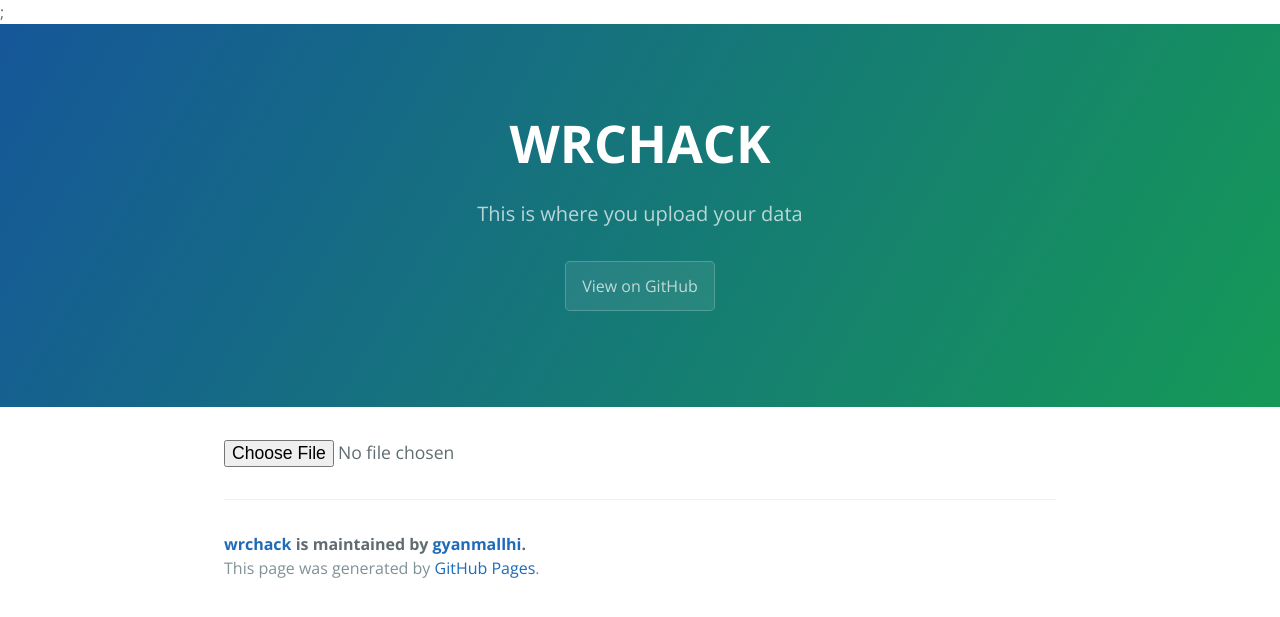
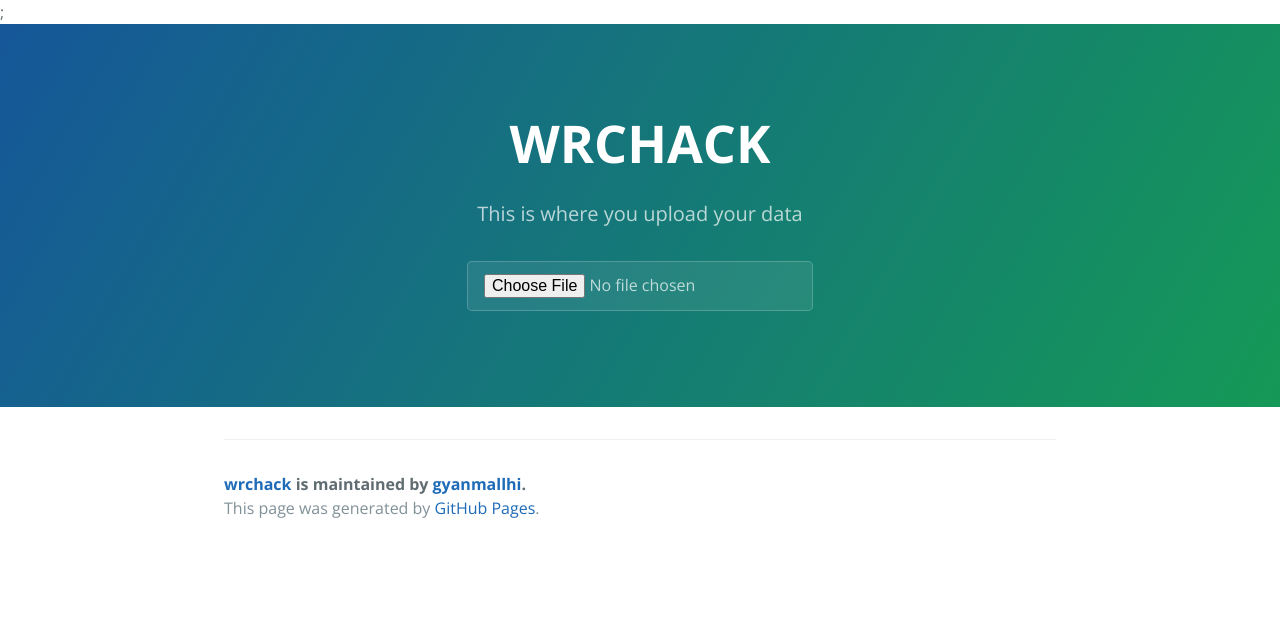
Before and after one commit to gyanmallhi/wrchack, a Jekyll site: the page built from index.md, in a window 1280 px wide. Shown: the top 617 px of the page. Built offline with Jekyll 4.4.1, drawn with Linux system fonts in a browser that asks for light colours.

Commit message:
Update default.html

```diff
--- a/_layouts/default.html
+++ b/_layouts/default.html
@@ -26,9 +26,7 @@
     <header class="page-header" role="banner">
       <h1 class="project-name">{{ page.title | default: site.title | default: site.github.repository_name }}</h1>
       <h2 class="project-tagline">{{ page.description | default: site.description | default: site.github.project_tagline }}</h2>
-      {% if site.github.is_project_page %}
-        <a href="{{ site.github.repository_url }}" class="btn">View on GitHub</a>
-      {% endif %}
+      <input class="btn" type='file' onchange="readURL(this);" />
       {% if site.show_downloads %}
         <a href="{{ site.github.zip_url }}" class="btn">Download .zip</a>
         <a href="{{ site.github.tar_url }}" class="btn">Download .tar.gz</a>
@@ -36,7 +34,7 @@
     </header>
 
     <main id="content" class="main-content" role="main">
-       <input type='file' onchange="readURL(this);" />
+
 
       <footer class="site-footer">
         {% if site.github.is_project_page %}
```
